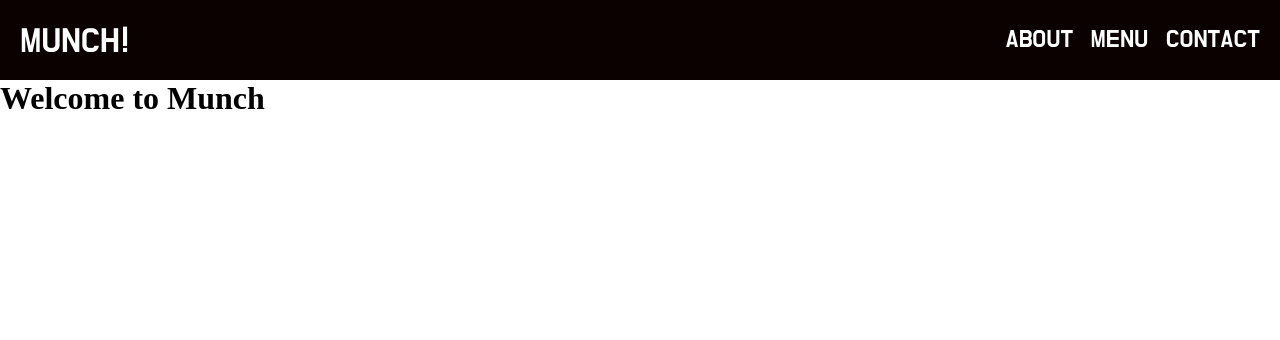
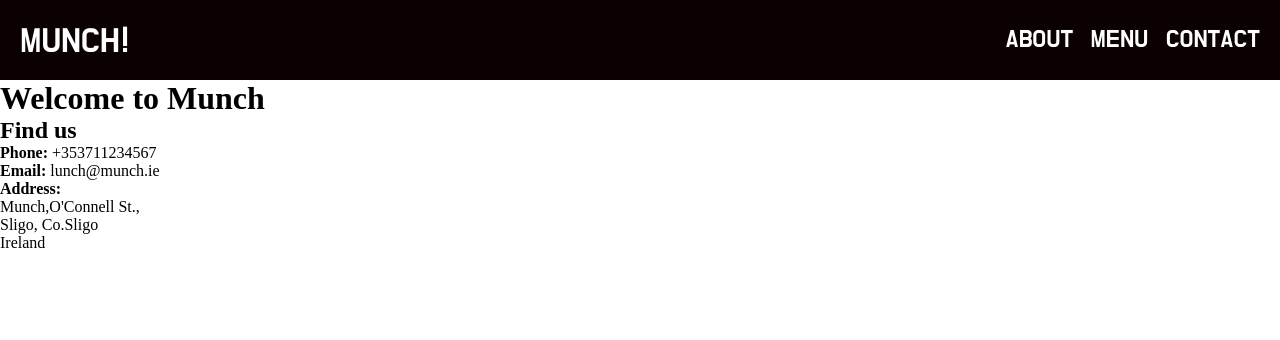
Before and after one commit to annuc1s/ms3_munch_dataCentricDevelopment, a Flask app: page / in a window 1280 px wide. Shown: the top 340 px of the page. Run offline with Flask 2, Linux system fonts and the light colour scheme.

Commit message:
footer content added to base.html

```diff
--- a/static/css/style.css
+++ b/static/css/style.css
@@ -48,3 +48,5 @@ header{
     padding-left: 10px;
     color: white;
 }
+
+/*---------------Footer */
--- a/templates/base.html
+++ b/templates/base.html
@@ -24,6 +24,16 @@
 	{% block content %}
 	{% endblock %}
 </div>
+
+<footer>
+   		<h2>Find us</h2>
+		<div>
+				<b>Phone:</b> +353711234567 <br>
+				<b>Email:</b> lunch@munch.ie <br>
+				<b>Address:</b><br>
+				<p> Munch,O'Connell St.,<br> Sligo, Co.Sligo <br>Ireland</p>
+		</div>
+</footer>
 </body>
 
 </html>
```
